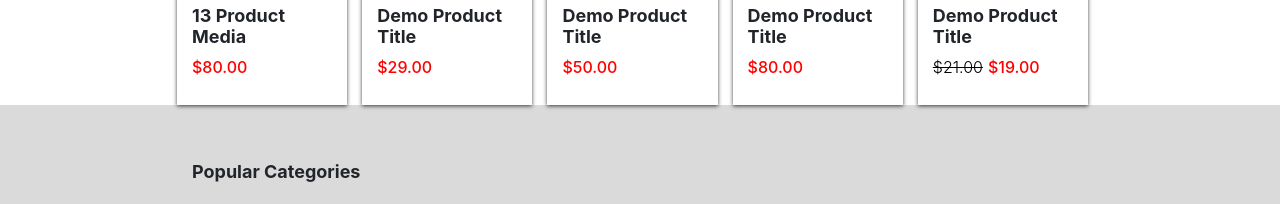
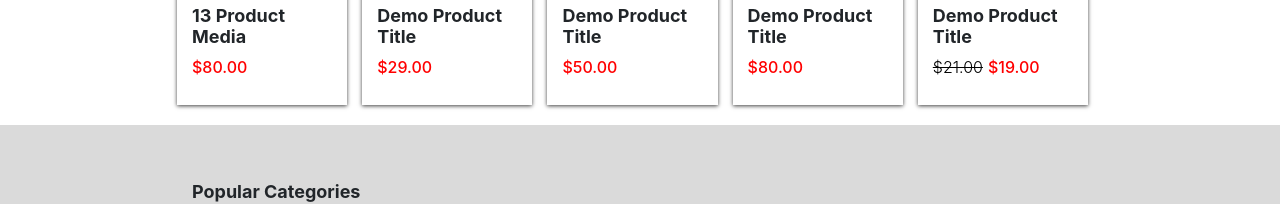
Before and after one commit to go23rishu/Internship_Screening_Project, a plain HTML site: page index.html in a window 1280 px wide. Shown: the part 752-956 px from the top of the page. Drawn offline with nearby package versions, Linux system fonts and the light colour scheme; a script that the page names is missing.

Commit message:
second commit

```diff
--- a/index.html
+++ b/index.html
@@ -167,7 +167,7 @@ I have prepared this FrontEnd as asked for the internship screening -->
         </div>
       </div>
 
-      <div class="row">
+      <div class="row" style="padding-bottom: 20px">
         <div class="col">
           <img src="./images//22_large.png" />
           <h5 id="new">New</h5>
```
